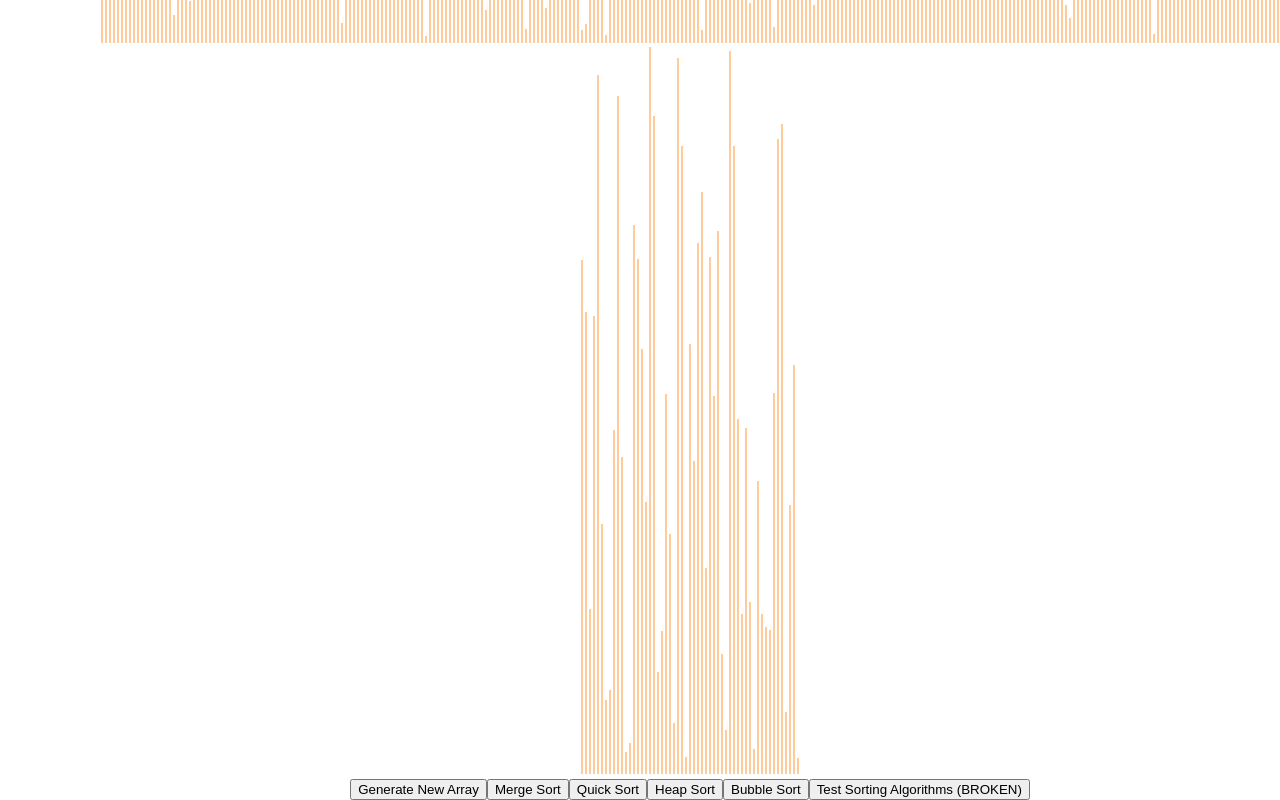
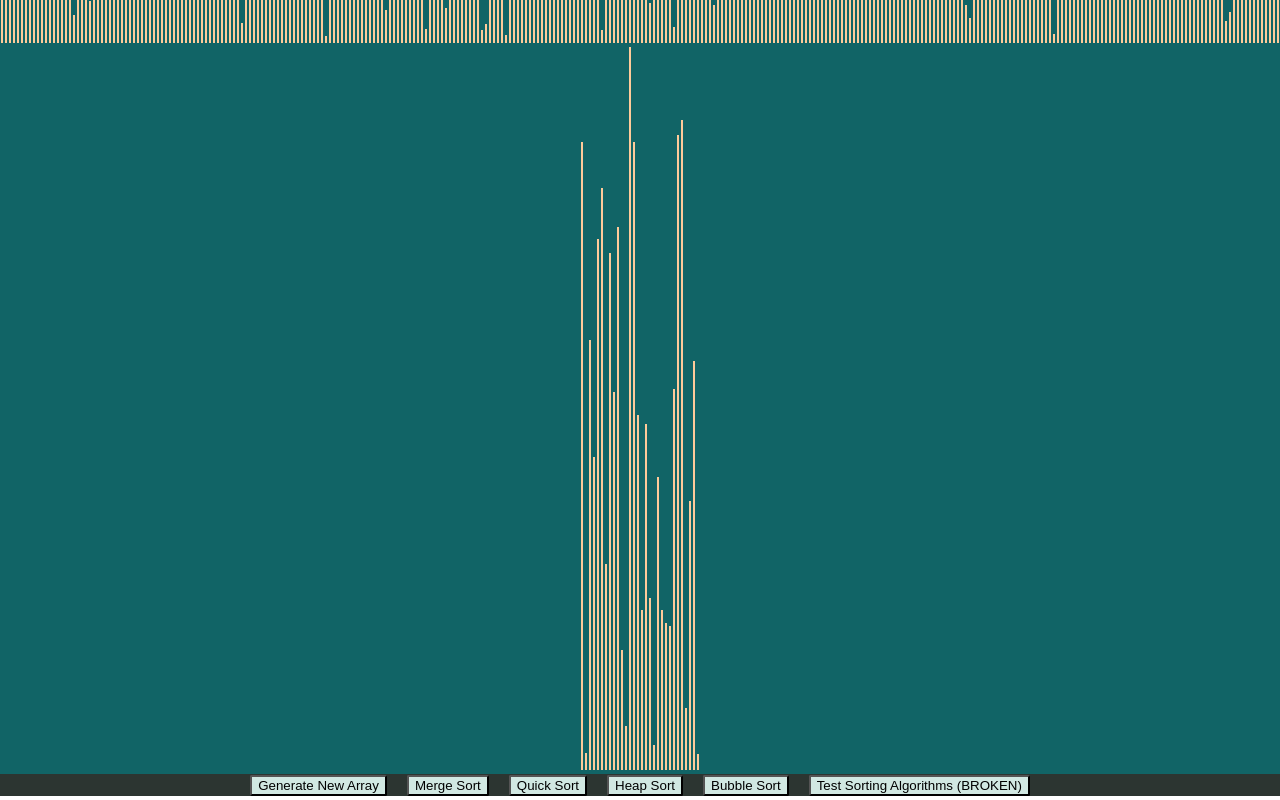
Before and after one commit to RaghavParashar1/SortingAlgoVisualizer, a React (Create React App) app: page / in a window 1280 px wide. Shown: the part 687-1487 px from the top of the page. Built offline with nearby package versions, Linux system fonts and the light colour scheme.

Commit message:
Added colors

```diff
--- a/src/sortingalgovisualizer/sortingalgovisualizer.css
+++ b/src/sortingalgovisualizer/sortingalgovisualizer.css
@@ -1,6 +1,5 @@
 .array-container {
-    position: absolute;
-    left: 100px;
+    background-color: var(--secondary);
     /* top: 100px; */
   }
 
@@ -9,3 +8,24 @@
     display: inline-block;
     margin: 0 1px;
   }
+
+.button-area{
+    background-color: var(--primary);
+    width: 100%;
+}
+
+.button{
+    margin: 0 10px;
+    border-radius: 2px;
+    background-color: var(--highlight);
+    box-shadow: var(--secondary);
+}
+
+
+:root {
+    --primary: #2c3531;
+    --secondary: #116466;
+    --light_primary: #d9b08c;
+    --light_secondary: #ffcb9a;
+    --highlight: #d1e8e2;
+  }
```
